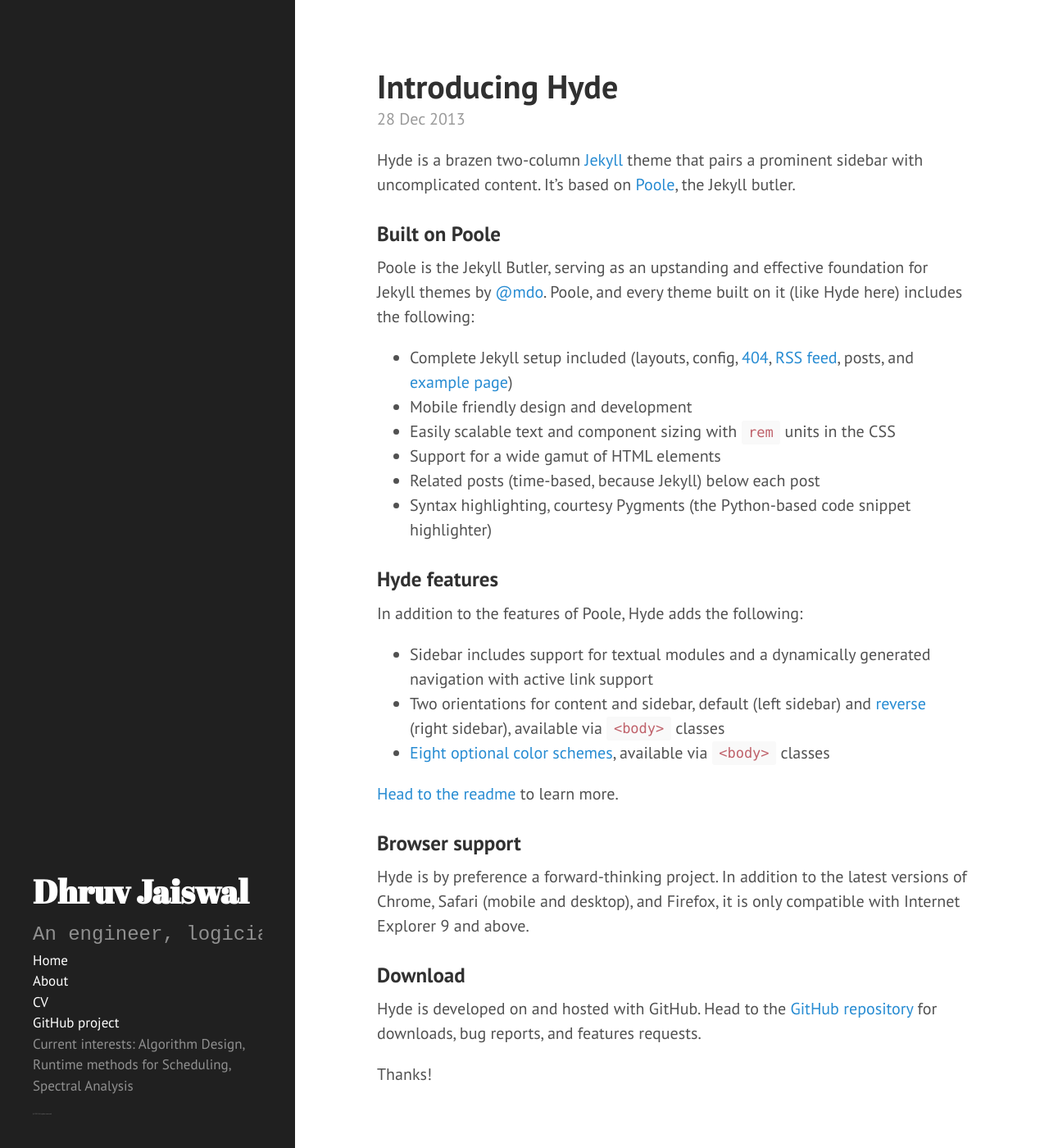
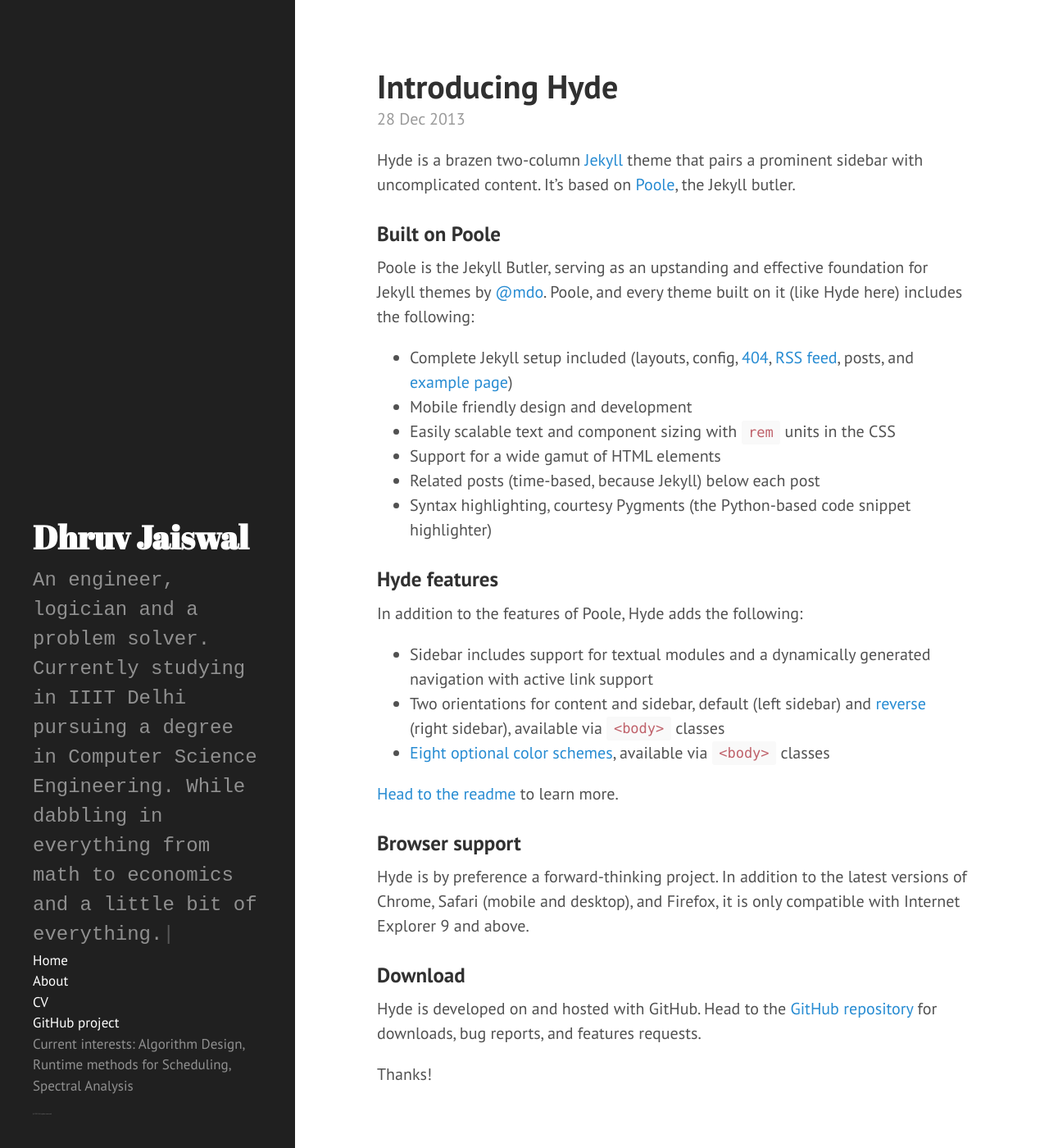
Before and after one commit to CobaltIII/CobaltIII.github.io, a Jekyll site: the page built from index.html, in a window 1280 px wide and 1400 px high. Shown: the whole window at 82% size. Built offline with Jekyll 4.4.1, drawn with Linux system fonts in a browser that asks for light colours; Markdown is read by kramdown in place of the engine named in the settings; the list of posts is cut into pages by our own code.

Commit message:
Update poole.css

```diff
--- a/public/css/poole.css
+++ b/public/css/poole.css
@@ -266,22 +266,22 @@ tbody tr:nth-child(odd) th {
 
 @import url('https://fonts.googleapis.com/css2?family=Special+Elite&display=swap');
 
-/* Typewriter Effect for .lead */
+/* Typewriter Effect */
 .lead {
     font-family: 'Special Elite', 'Courier New', Courier, monospace;
     font-size: 1.2rem;
-    white-space: nowrap;
     overflow: hidden;
     display: inline-block;
-    width: 0; /* Initially hidden */
+    max-width: 100%; /* Ensures it doesn’t overflow */
+    word-wrap: break-word; /* Allows wrapping */
+    white-space: pre-wrap; /* Preserves line breaks and wraps text */
     animation: typing 4s steps(30, end) forwards;
-    position: relative;
 }
 
 /* Typing Effect */
 @keyframes typing {
     from { width: 0; }
-    to { width: 100%; } /* Full width */
+    to { width: 100%; } /* Expands to full width */
 }
 
 /* Blinking Cursor */
@@ -294,6 +294,7 @@ tbody tr:nth-child(odd) th {
 @keyframes blink {
     50% { opacity: 0; }
 }
+
 
 
 
```
